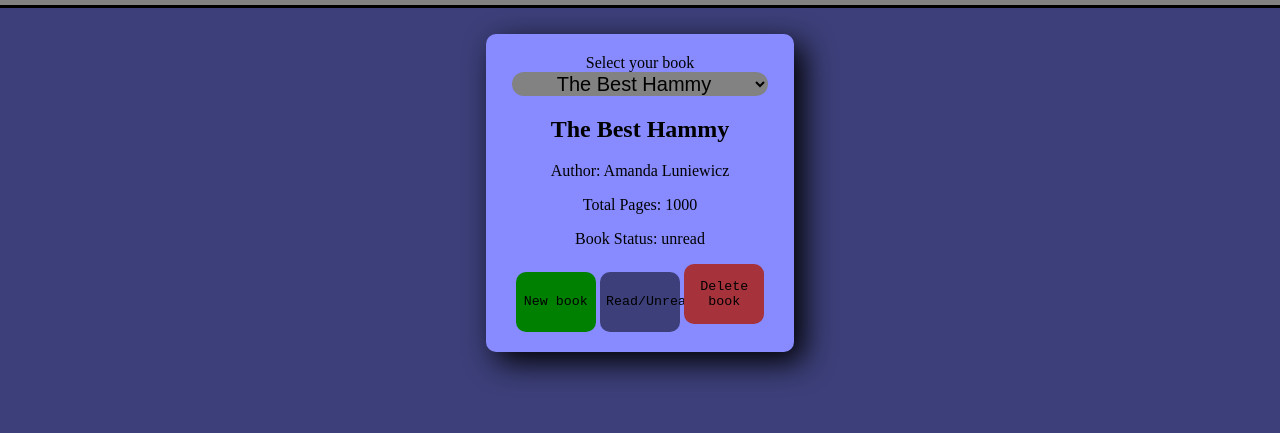
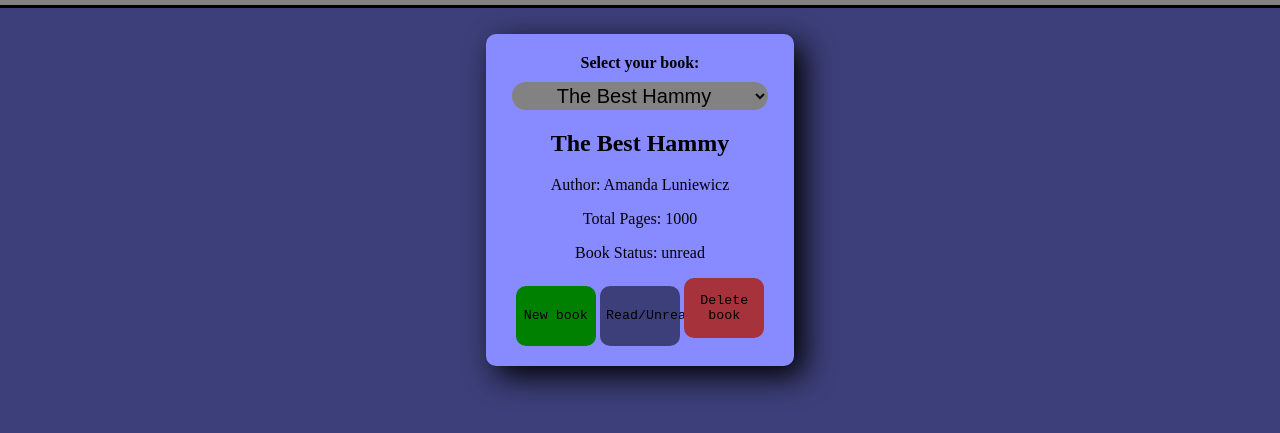
Before and after one commit to Sagelyyy/Library, a plain HTML site: page index.html in a window 1280 px wide. Shown: the part 45-478 px from the top of the page. Drawn offline with Linux system fonts and the light colour scheme.

Commit message:
Fixed minor bug not allowing you to change the read status when the page first loads.

```diff
--- a/index.html
+++ b/index.html
@@ -9,7 +9,7 @@
     <header><p id="header-text">My Library</p></header>
     <body>
         <div class="book-container">
-            <label for ="books">Select your book</label>
+            <label class ="label-title" for ="books">Select your book:</label>
             <select name="books" id="book-selector"></select>
             </select>
             <h2 class="title"></h2>
--- a/script.js
+++ b/script.js
@@ -178,7 +178,7 @@ function addBooksToList(){
 
 function selectBook(){
     if(firstLoad == true){
-        myCurrentBook = myLibrary[0].title
+        myCurrentBook = myLibrary[0].title.toLowerCase()
         cardTitle.textContent = myLibrary[0].title
         cardAuthor.textContent = `Author: ${myLibrary[0].author}`
         cardPages.textContent = `Total Pages: ${parseInt(myLibrary[0].pages)}`
--- a/styles.css
+++ b/styles.css
@@ -21,6 +21,10 @@ header{
     padding-top: 8px;
     margin-left: 75px;
     color: #404040;
+}
+
+.label-title{
+    font-weight: bold;
 }
 
 button{
@@ -97,6 +101,8 @@ select {
     font-size: 20px;
     border: none;
     background-color: #828282;
+    margin-top: 10px;
+    padding: 2px;
 }
 
 select:hover{
```
